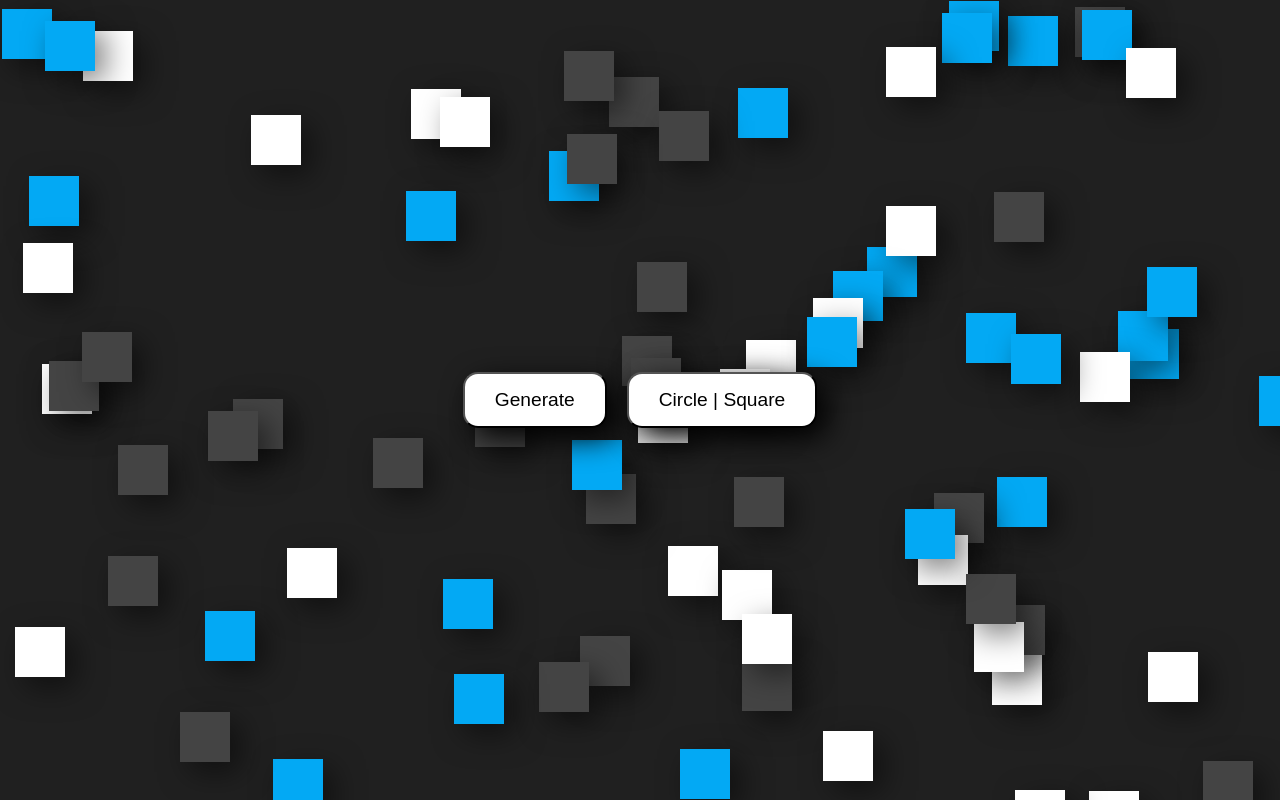
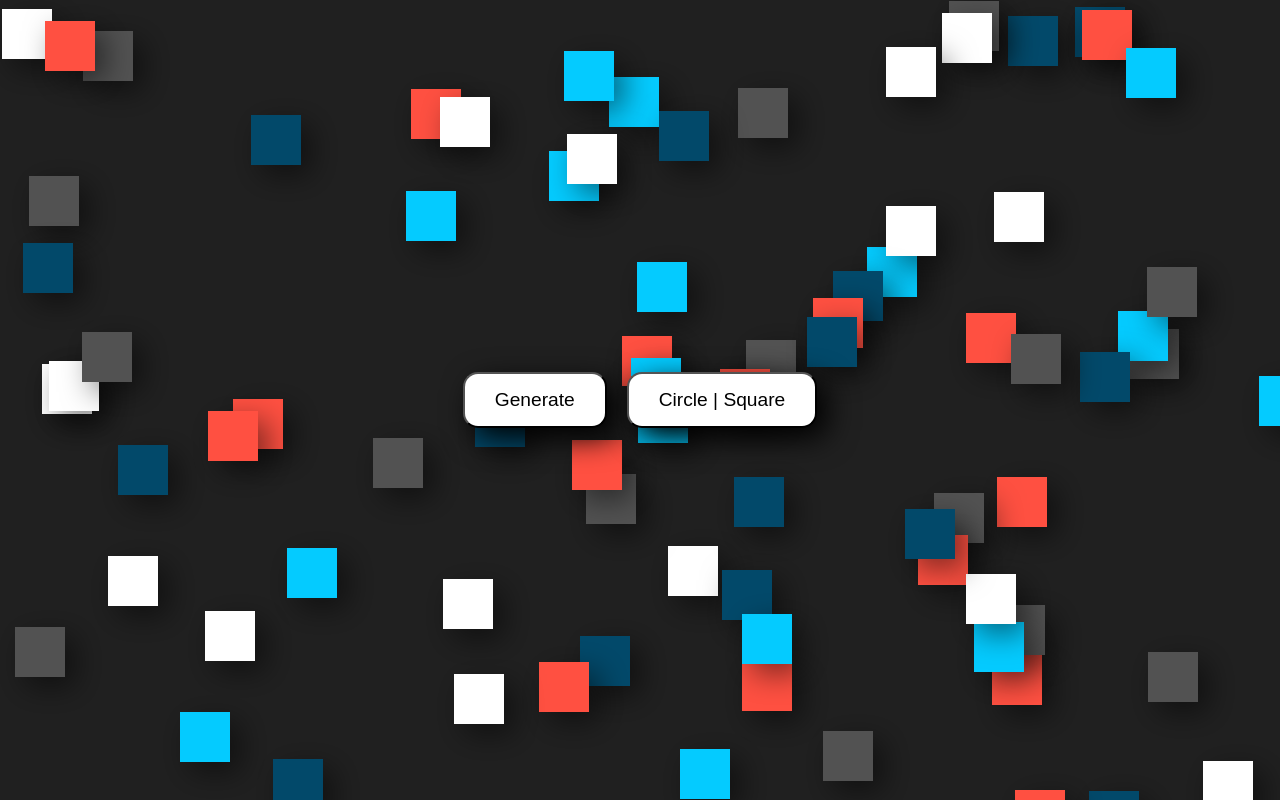
Before and after one commit to apurakshit2001/Random-Abstract-Background-Circle---Square, a plain HTML site: page index.html in a window 1280 px wide. Drawn offline with nearby package versions, Linux system fonts and the light colour scheme.

Commit message:
"Updated styles for body and .block elements, added new background colors and modified nth-child selectors."

```diff
--- a/style.css
+++ b/style.css
@@ -29,20 +29,27 @@ body {
     width: 50px;
     height: 50px;
     background: #444;
+    filter: brightness(1.2);
     box-shadow: 10px 10px 30px rgba(0, 0, 0, 0.5);
     /* transition: border-radius 2s ease;  */
 }
 
-.container .block:nth-child(3n + 1) {
+.container .block:nth-child(5n + 1) {
     background: #444;
 }
 
-.container .block:nth-child(3n + 2) {
+.container .block:nth-child(5n + 2) {
     background: #fff;
 }
 
-.container .block:nth-child(3n + 3) {
+.container .block:nth-child(5n + 3) {
     background: #03a9f4;
+}
+.container .block:nth-child(5n + 4){
+    background: #023d58;
+}
+.container .block:nth-child(5n + 5){
+    background: #f44336;
 }
 
 .container button {
```
